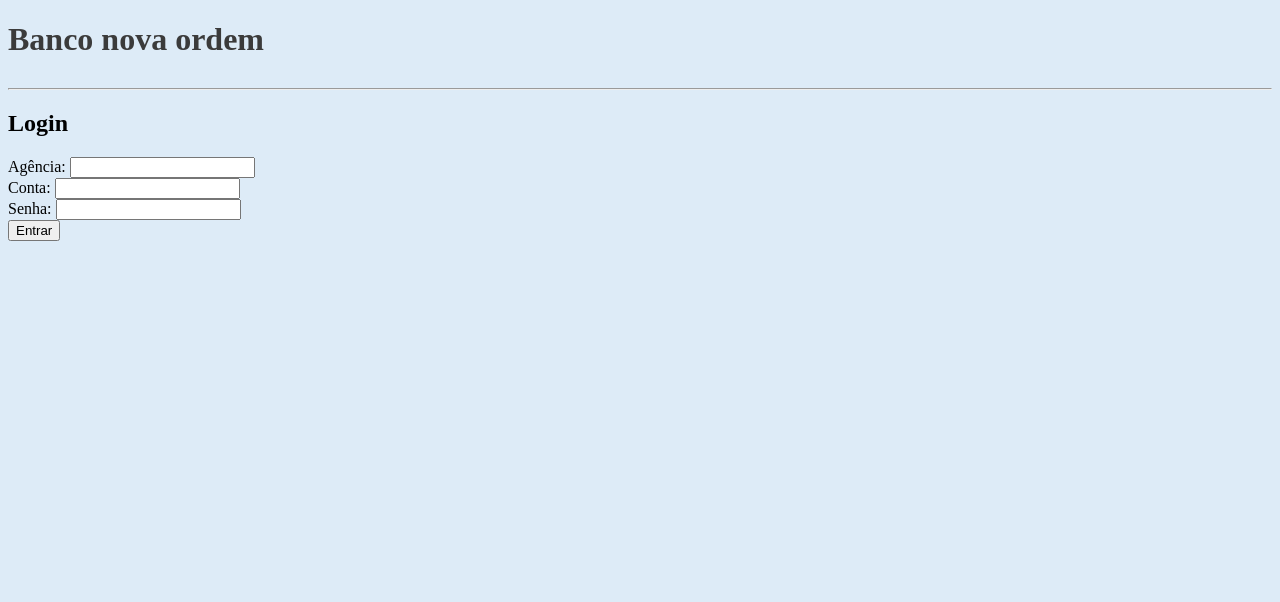
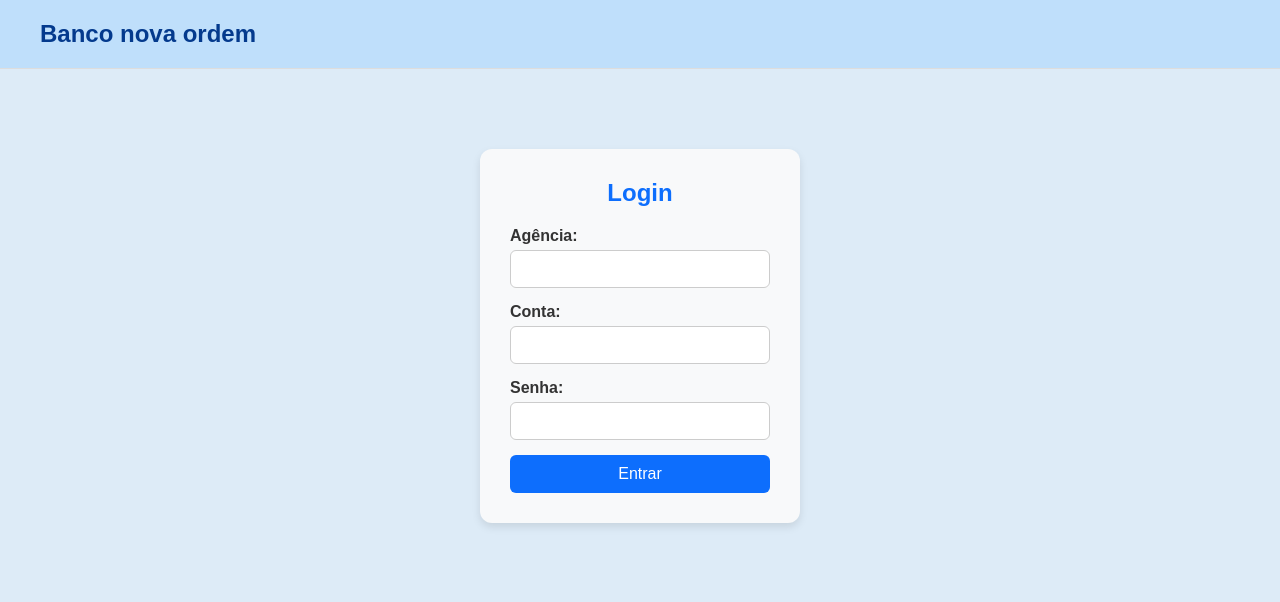
Before and after one commit to matheussuarte1/Desafios.POO, a Flask app: page / in a window 1280 px wide. Shown: the top 602 px of the page. Run offline with Flask 3, Linux system fonts and the light colour scheme.

Commit message:
CSS .changes

```diff
--- a/app.py
+++ b/app.py
@@ -57,25 +57,31 @@ class Conta:
         destino = next((c for c in Conta.contas.values() if c.chave_pix == chave_destino), None)
         if destino:
             if self.saldo + self.limite >= valor:
-                self.saldo -= valor
+                # Calcula quanto usar do saldo e quanto do limite
+                if self.saldo >= valor:
+                    self.saldo -= valor
+                else:
+                    restante = valor - self.saldo
+                    self.saldo = 0
+                    self.limite -= restante  # desconta do limite
                 destino.saldo += valor
                 self.registrar_operacao(f"Pix enviado: -{valor:.2f} para {chave_destino}")
                 destino.registrar_operacao(f"Pix recebido: +{valor:.2f} de {self.nome}")
                 return True, f"Pix de {valor:.2f} enviado para {chave_destino}."
             else:
                 return False, "Saldo e limite insuficientes."
-        else:
-            return False, "Chave Pix não encontrada."
+
 
 
 # ------------------------------
 # APP FLASK
 # ------------------------------
-app = Flask(__name__)
+app = Flask(__name__)         #Criando o app com flask
 app.secret_key = "chave_secreta"
 
 # Criar conta de teste
 Conta.criar_conta("João Silva", "001", "12345", "1234")
+Conta.criar_conta("Jorge", "003", "123", "123")
 
 def conta_logada():
     if "agencia" in session and "numero" in session:
--- a/static/css/base.css
+++ b/static/css/base.css
@@ -1,16 +1,125 @@
-#Titulo {
-color:rgb(59, 59, 59)
+* {
+    margin: 0;
+    padding: 0;
+    box-sizing: border-box;
+    font-family: Arial, sans-serif;
 }
-
-#opções_de_ação{
+header {
     display: flex;
+    justify-content: space-between;
     align-items: center;
-    gap: 50px;
-    margin: auto;
-
+    padding: 20px 40px;
+    background-color: #bfdffb;
+    border-bottom: 1px solid #ddd;
+}
+header .logo {
+    font-weight: bold;
+    font-size: 1.5em;
+    color: #043a8d;
+}
+.info-usuario h2 {
+    font-size: 1.4em;
+    margin-bottom: 10px;
+}
+.saldo-limite {
+    margin-top: 30px;
+    display: flex;
+    gap: 20px;
+}
+.card {
+    padding: 20px 30px;
+    background-color: #e9f0ff;
+    border: 2px solid #cce0ff;
+    border-radius: 8px;
+    font-weight: bold;
+    font-size: 1.2em;
+    min-width: 150px;
+    text-align: center;
 }
 body {
 background-color: rgb(221, 235, 247);
 
 
 }
+.login-container {
+    max-width: 320px;
+    margin: 80px auto;
+    padding: 30px;
+    background-color: #f8f9fa;
+    border-radius: 12px;
+    box-shadow: 0 4px 8px rgba(0,0,0,0.1);
+    text-align: center;
+}
+
+/* Título */
+.login-container h2 {
+    margin-bottom: 20px;
+    color: #0d6efd;
+}
+
+/* Labels alinhados à esquerda */
+.login-container label {
+    display: block;
+    text-align: left;
+    font-weight: 600;
+    margin-bottom: 5px;
+    color: #333;
+}
+
+/* Inputs */
+.login-container input {
+    width: 100%;
+    padding: 10px;
+    margin-bottom: 15px;
+    border: 1px solid #ccc;
+    border-radius: 6px;
+    font-size: 14px;
+}
+
+/* Botão */
+.login-container button {
+    width: 100%;
+    padding: 10px;
+    background-color: #0d6efd;
+    color: white;
+    border: none;
+    border-radius: 6px;
+    font-size: 16px;
+    cursor: pointer;
+    transition: background-color 0.3s ease;
+}
+
+.login-container button:hover {
+    background-color: #0b5ed7;
+}
+/* Container principal das informações */
+.info-usuario {
+    background-color: #e9f4ff; /* Fundo leve */
+    padding: 25px;             /* Espaço interno maior */
+    border-radius: 10px;
+    margin: 40px auto;         /* Espaço externo */
+    max-width: 500px;          /* Largura máxima centralizada */
+    text-align: left;          /* Alinhamento */
+}
+
+.info-usuario h2 {
+    margin-bottom: 20px;       /* Distância do próximo elemento */
+    font-size: 1.6em;
+    color: #000;
+}
+
+.info-usuario p {
+    margin-bottom: 15px;       /* Espaço entre as linhas */
+    font-size: 1.1em;
+    color: #333;
+}
+
+.info-usuario em {
+    color: #555;
+    font-style: italic;
+}
+
+nav {
+    display: flex;
+    gap: 25px;
+}
--- a/templates/base.html
+++ b/templates/base.html
@@ -3,11 +3,12 @@
 <head>
   <meta charset="UTF-8">
   <title>{% block title %}Banco Digital{% endblock %}</title>
-  <link rel="stylesheet" href="/static/css/base.css">
+  <link rel="stylesheet" href="{{ url_for('static', filename='css/base.css') }}">
 </head>
 <body>
-  <h1 id="Titulo">Banco nova ordem</h1>
-  <nav id = "opções_de_ação">
+  <header>
+    <div class="logo">Banco nova ordem</div>
+    <nav>
       {% if session.agencia %}
         <a href="{{ url_for('home') }}">Home</a> |
         <a href="{{ url_for('pix') }}">Pix</a> |
@@ -17,16 +18,10 @@
         <a href="{{ url_for('logout') }}">Logout</a>
       {% endif %}
     </nav>
-  <hr>
-  {% with mensagens = get_flashed_messages() %}
-    {% if mensagens %}
-      <ul>
-        {% for m in mensagens %}
-          <li>{{ m }}</li>
-        {% endfor %}
-      </ul>
-    {% endif %}
-  {% endwith %}
+  </header>
+
+  <main>
     {% block content %}{% endblock %}
+  </main>
 </body>
 </html>
--- a/templates/login.html
+++ b/templates/login.html
@@ -1,11 +1,19 @@
 {% extends "base.html" %}
 {% block title %}Login{% endblock %}
 {% block content %}
-<h2>Login</h2>
-<form method="POST">
-  Agência: <input type="text" name="agencia" required><br>
-  Conta: <input type="text" name="conta" required><br>
-  Senha: <input type="password" name="senha" required><br>
-  <button type="submit">Entrar</button>
-</form>
+<div class="login-container">
+  <h2>Login</h2>
+  <form method="POST">
+    <label for="agencia">Agência:</label>
+    <input type="text" id="agencia" name="agencia" required>
+
+    <label for="conta">Conta:</label>
+    <input type="text" id="conta" name="conta" required>
+
+    <label for="senha">Senha:</label>
+    <input type="password" id="senha" name="senha" required>
+
+    <button type="submit">Entrar</button>
+  </form>
+</div>
 {% endblock %}
```
Also changed, not shown: templates/home.html (+16 -9 lines). Lines whose indentation alone changed are shown as unchanged.
